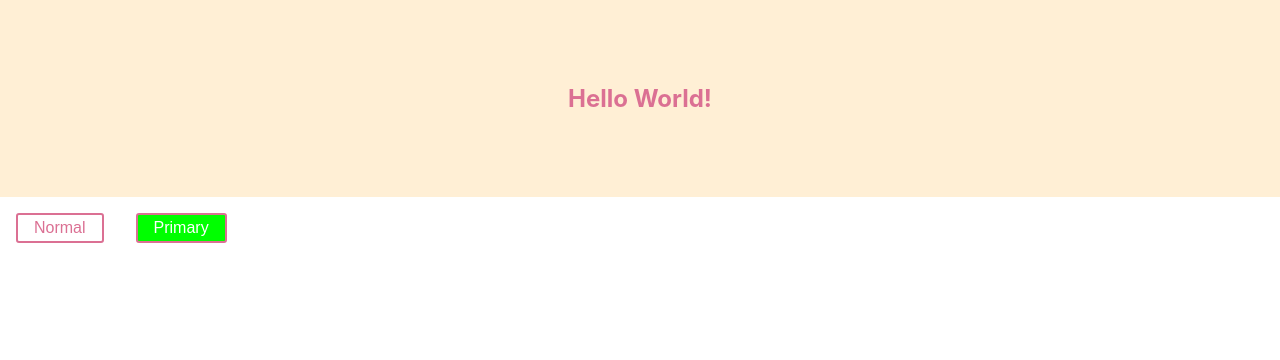
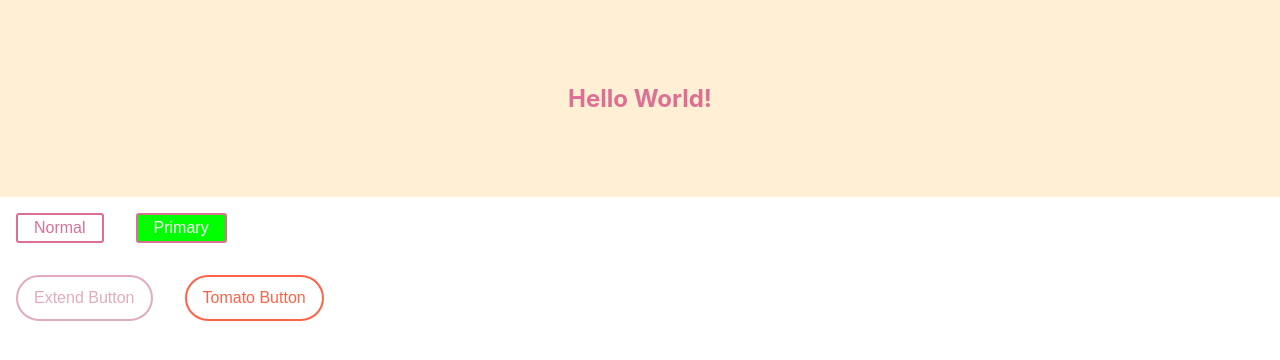
Before and after one commit to mendelssohnbach/styled-component-basics, a React (Create React App) app: page / in a window 1280 px wide. Shown: the top 360 px of the page. Built offline with nearby package versions, Linux system fonts and the light colour scheme.

Commit message:
Extending Styles

```diff
--- a/src/App.js
+++ b/src/App.js
@@ -2,12 +2,14 @@ import logo from './logo.svg';
 import './App.css';
 import Title from './components/Title';
 import Button from './components/Button';
+import ExtendButton from './components/ExtendButton';
 
 function App() {
   return (
     <>
       <Title />
       <Button />
+      <ExtendButton />
     </>
   );
 }
--- /dev/null
+++ b/src/components/ExtendButton.jsx
@@ -0,0 +1,30 @@
+import styled from 'styled-components';
+
+const ExtendButton = () => {
+  const ExtendButton = styled.button`
+    background: white;
+    color: #e2acbe;
+    font-size: 1em;
+    margin: 1em;
+    padding: 0.75em 1em;
+    border: 2px solid #e2acbe;
+    border-radius: calc(0.75em * 2);
+  `;
+
+  const TomatoButton = styled(ExtendButton)`
+    color: tomato;
+    border-color: tomato;
+    &:hover {
+      color: whitesmoke;
+      background-color: #67d1d1;
+    }
+  `;
+  return (
+    <div>
+      <ExtendButton>Extend Button</ExtendButton>
+      <TomatoButton>Tomato Button</TomatoButton>
+    </div>
+  );
+};
+
+export default ExtendButton;
```
Also changed, not shown: 1 other file (tests, documents, lock files or other folders).
